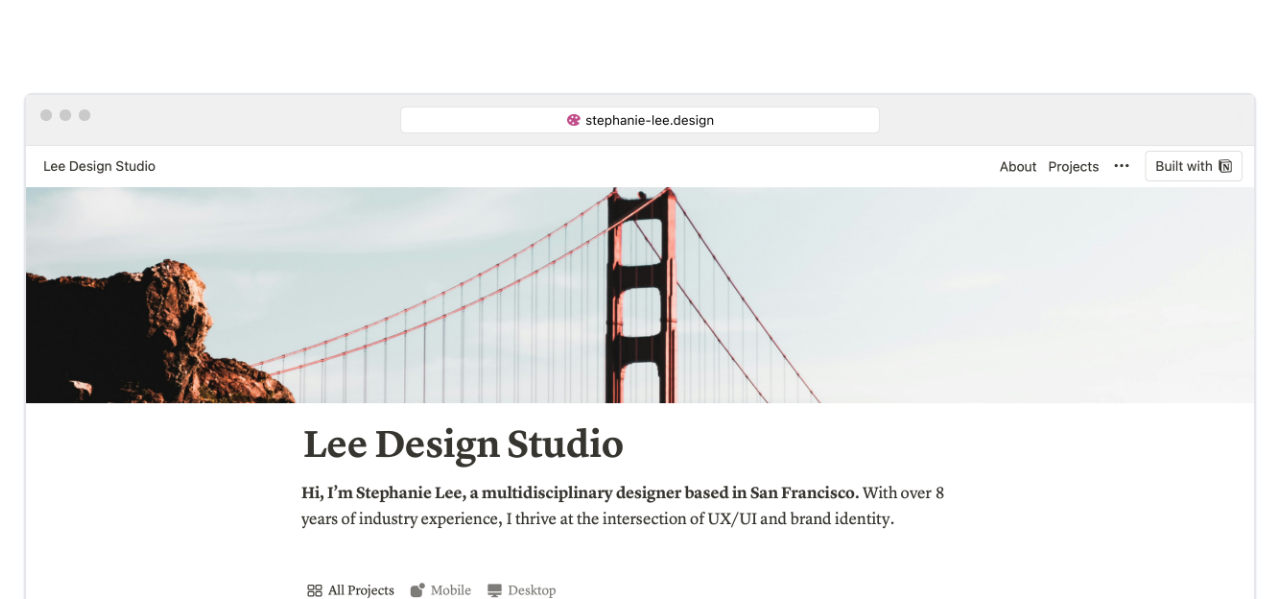
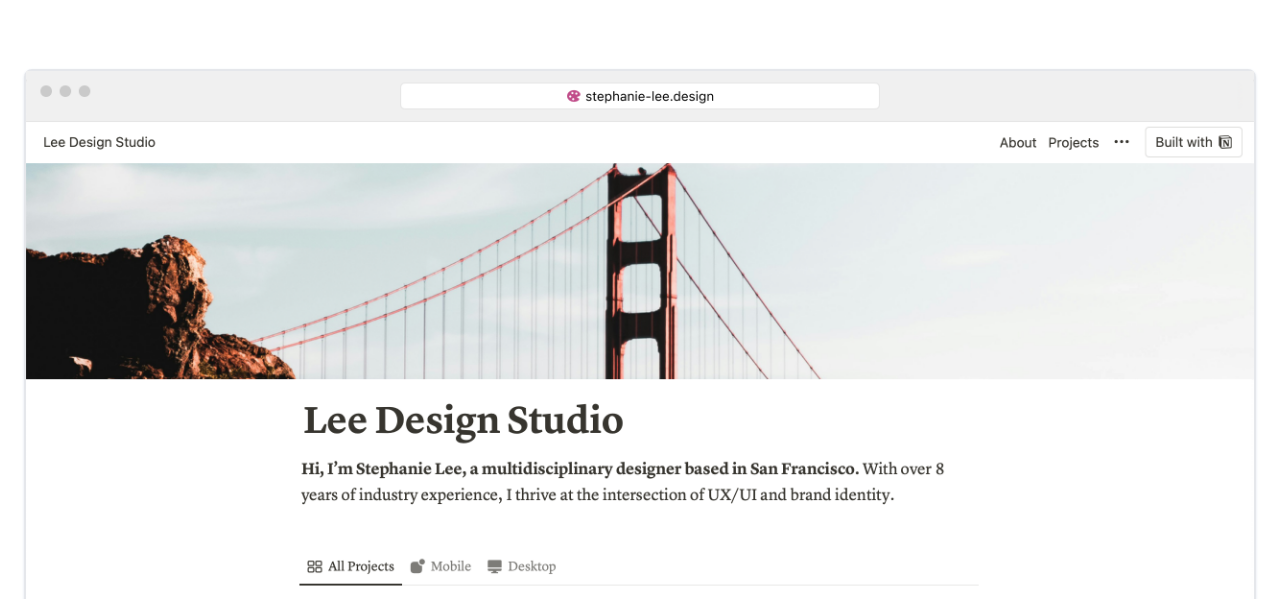
Before and after one commit to premshankarrai2005/Notion-Websites, a website built with Vite: page index.html in a window 1280 px wide. Shown: the part 423-1022 px from the top of the page. Built offline with nearby package versions, Linux system fonts and the light colour scheme; files whose address does not match are found by name.

Commit message:
adding padding in body

```diff
--- a/index.html
+++ b/index.html
@@ -11,7 +11,7 @@
   <title>Prem Notion.so</title>
 </head>
 
-<body class="p-6">
+<body class="px-6">
 
 
   <nav class=" border-gray-200 dark:bg-gray-900 fixed w-full  border-b-2 bg-white">
```
